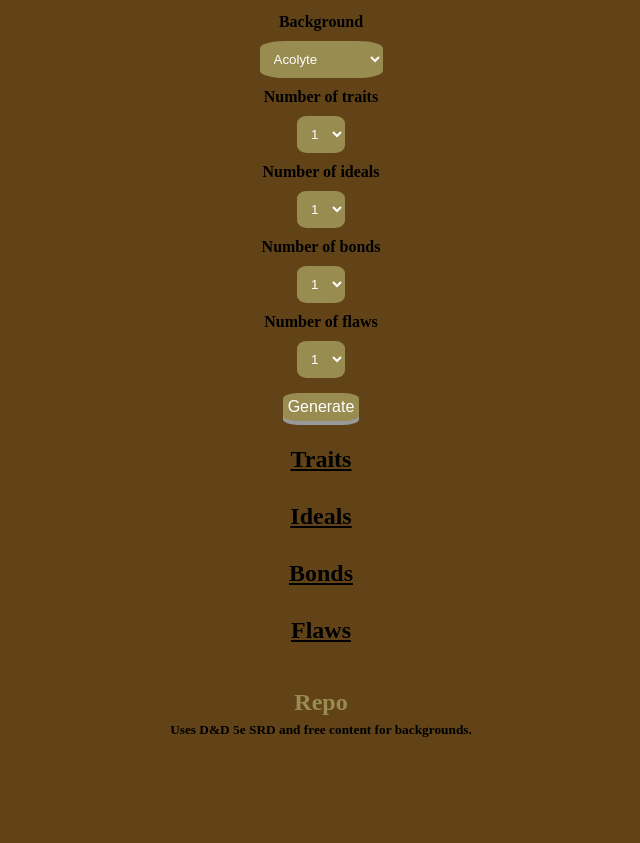
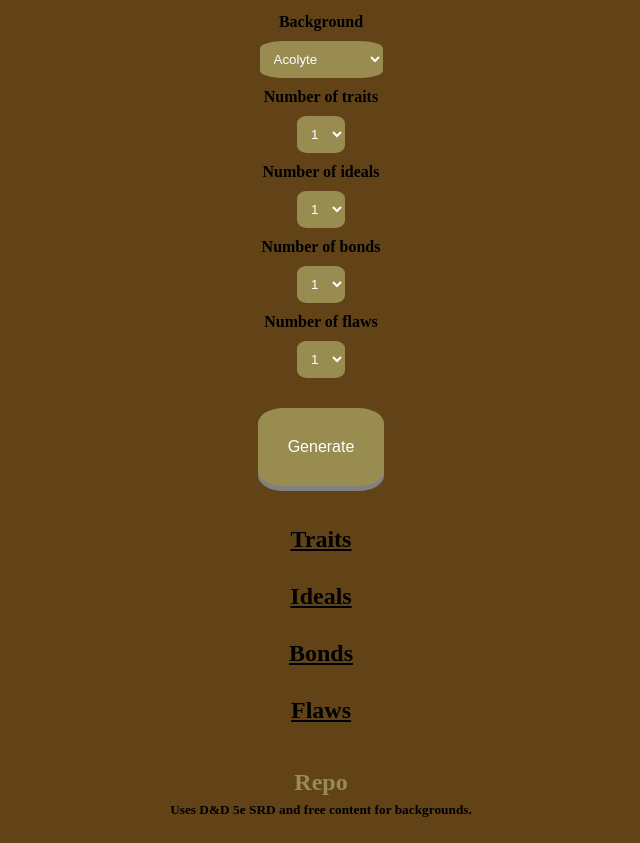
Before and after one commit to mvpaulastar/Background-generator-Vanilla, a plain HTML site: page index.html in a window 1280 px wide. Shown: the part 88-931 px from the top of the page, without its empty margins (319-959 px from the left). Before the commit the page ends 851 px from the top, so only its background shows below. Drawn offline with Linux system fonts and the light colour scheme.

Commit message:
Editted Generate Button Size

```diff
--- a/assets/css/style.css
+++ b/assets/css/style.css
@@ -17,12 +17,12 @@ header h2{
 .generator input{
     border: none;
     border-radius: 20%;
-    margin: 5px;
-    padding: 5px;
+    margin: 20px;
+    padding: 30px;
     font-size: 16px;
     display: inline-block;
     background: rgb(153, 140, 81);
-    box-shadow: 0 4px #999;
+    box-shadow: 0 5px gray;
     display: inline-block;
     color: white;
 }
@@ -36,7 +36,7 @@ header h2{
 .generator input:active{
     background: rgb(146, 128, 46);
     color: white;
-    transform: translateY(3px);
+    transform: translateY(5px);
 }
 
 .generator select{
```
